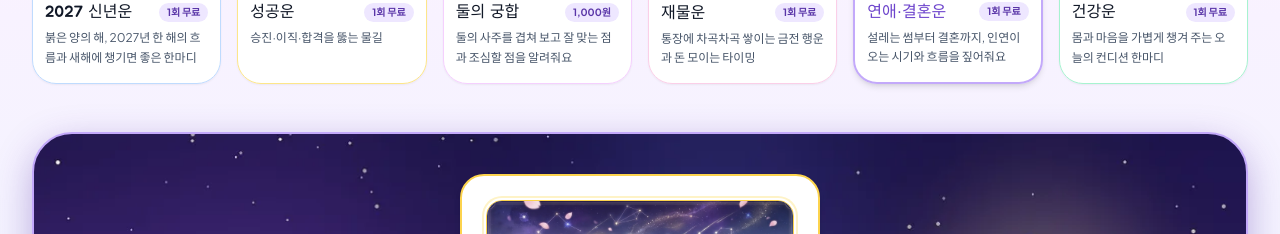
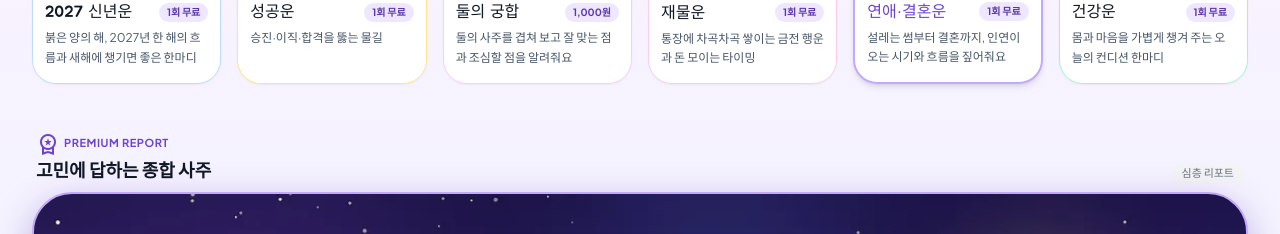
Before and after one commit to kim88chang88-byte/wanna-know-500won, a Next.js app: page / in a window 1280 px wide. Shown: the part 1120-1354 px from the top of the page. Built offline with nearby package versions, Linux system fonts and the light colour scheme; no server answers.

Commit message:
프리미엄 섹션 위에 'Premium Report · 고민에 답하는 종합 사주' 타이틀 추가
Co-Authored-By: Claude Sonnet 5.5 <noreply@anthropic.com>
Claude-Session: https://claude.ai/code/session_01FPQAi4jW73mZTUVSE5DNJG

```diff
--- a/src/app/layout.tsx
+++ b/src/app/layout.tsx
@@ -28,9 +28,9 @@ export default function RootLayout({ children }: { children: React.ReactNode })
           href="https://fonts.googleapis.com/css2?family=Plus+Jakarta+Sans:wght@400;500;600;700&family=Noto+Serif+KR:wght@500;600;700;900&family=Jua&display=swap"
           rel="stylesheet"
         />
-        {/* 쓰는 아이콘 14개만 받아요. 새 아이콘을 쓰면 아래 주소의 icon_names(가나다 순)에 이름을 추가해야 보여요. */}
+        {/* 쓰는 아이콘 15개만 받아요. 새 아이콘을 쓰면 아래 주소의 icon_names(가나다 순)에 이름을 추가해야 보여요. */}
         <link
-          href="https://fonts.googleapis.com/css2?family=Material+Symbols+Outlined&icon_names=arrow_downward,bubble_chart,calendar_today,chat_bubble,close,folder_special,home,keyboard_arrow_down,lock,magic_button,menu_book,person,verified,wb_sunny"
+          href="https://fonts.googleapis.com/css2?family=Material+Symbols+Outlined&icon_names=arrow_downward,bubble_chart,calendar_today,chat_bubble,close,folder_special,home,keyboard_arrow_down,lock,magic_button,menu_book,person,verified,wb_sunny,workspace_premium"
           rel="stylesheet"
         />
       </head>
--- a/src/components/landing/Sections.tsx
+++ b/src/components/landing/Sections.tsx
@@ -283,6 +283,16 @@ export function MachinesSection({ onSpin, lastKey = null }: SpinProps & { lastKe
 export function PremiumSection({ onSpin }: SpinProps) {
   return (
     <section id="premium" className="mb-8 relative z-10 scroll-mt-20">
+      <div className="flex items-end justify-between gap-2 px-1 mb-2">
+        <div>
+          <div className="flex items-center gap-1 text-brand-600">
+            <span className="material-symbols-outlined text-[16px]" aria-hidden="true">workspace_premium</span>
+            <span className="text-[11px] font-bold uppercase tracking-wider">Premium Report</span>
+          </div>
+          <h3 className="text-base sm:text-lg font-bold text-gray-900">고민에 답하는 종합 사주</h3>
+        </div>
+        <span className="shrink-0 rounded-full bg-gray-100 px-2.5 py-0.5 text-[11px] text-gray-500">심층 리포트</span>
+      </div>
       <div
         className="card-water-glow rounded-[2.5rem] p-4 sm:p-6 bg-[#2a1a5e] border-2 border-brand-300 shadow-[0_12px_36px_rgba(80,40,160,0.35)] relative overflow-hidden"
         style={{ backgroundImage: "url(/images/premium-bg.webp)", backgroundSize: "cover", backgroundPosition: "80% top" }}
```
